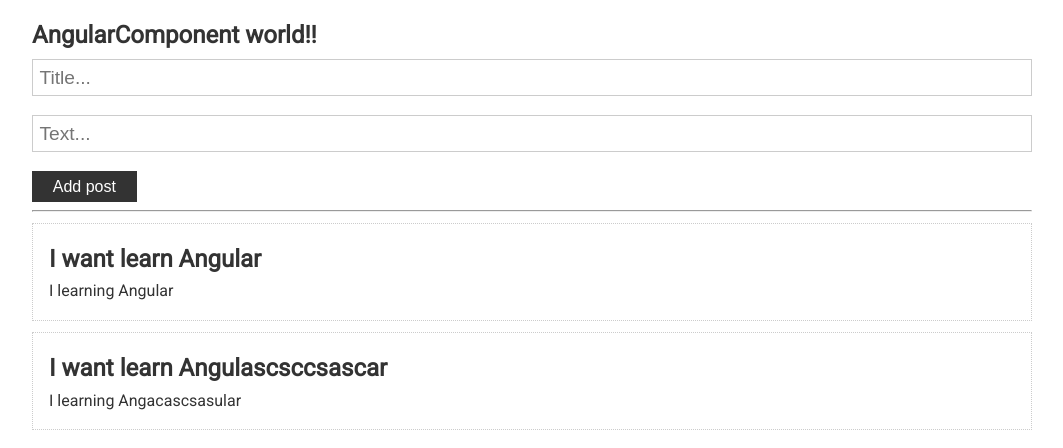
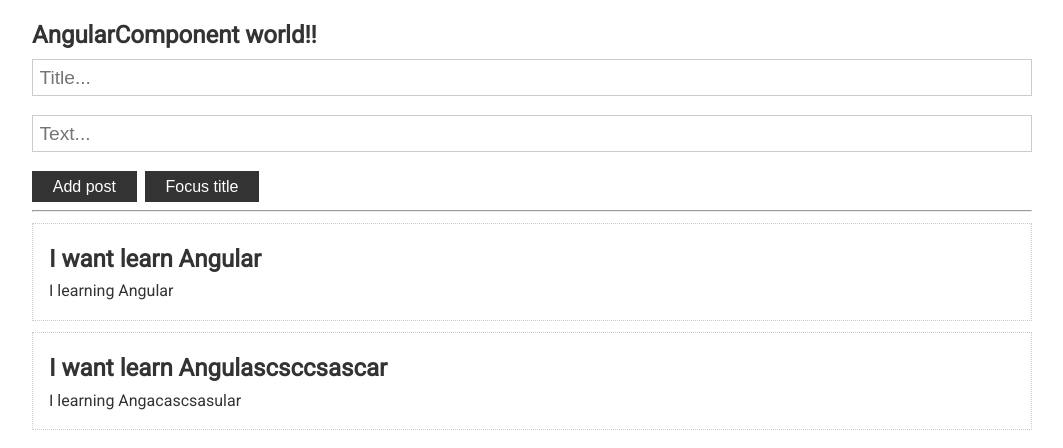
Before and after one commit to matviiko/angularLessons, an Angular app: page / in a window 1280 px wide. Shown: the top 448 px of the page, without its empty margins (108-1171 px from the left). Built offline with nearby package versions, Linux system fonts and the light colour scheme.

Commit message:
Access to HTML element

```diff
--- a/src/app/app.component.ts
+++ b/src/app/app.component.ts
@@ -20,7 +20,6 @@
 
   upDatePosts (post: Post) {
     this.posts.unshift(post)
-    console.log('Post', post)
   }
 
 }
--- a/src/app/post-form/post-form.component.html
+++ b/src/app/post-form/post-form.component.html
@@ -3,6 +3,7 @@
            class="form-control"
            placeholder="Title..."
            [(ngModel)]="title"
+           #titleInput
     >
 
     <input type="text"
@@ -12,4 +13,6 @@
     >
 
     <button class="btn" (click)="addPost()" >Add post</button>
+
+    <button class="btn" (click)="focusTitle()" >Focus title</button>
 </div>
--- a/src/app/post-form/post-form.component.ts
+++ b/src/app/post-form/post-form.component.ts
@@ -1,4 +1,4 @@
-import {Component, EventEmitter, OnInit, Output} from '@angular/core';
+import {Component, ElementRef, EventEmitter, OnInit, Output, ViewChild} from '@angular/core';
 import {Post} from "../app.component";
 
 @Component({
@@ -9,6 +9,8 @@
 export class PostFormComponent implements OnInit {
 
   @Output() onAdd: EventEmitter<Post> = new EventEmitter<Post>()
+
+  @ViewChild('titleInput') inputRef: ElementRef
 
   title = ""
   text = ""
@@ -29,4 +31,8 @@
     }
   }
 
+  focusTitle () {
+    this.inputRef.nativeElement.focus()
+  }
+
 }
```
